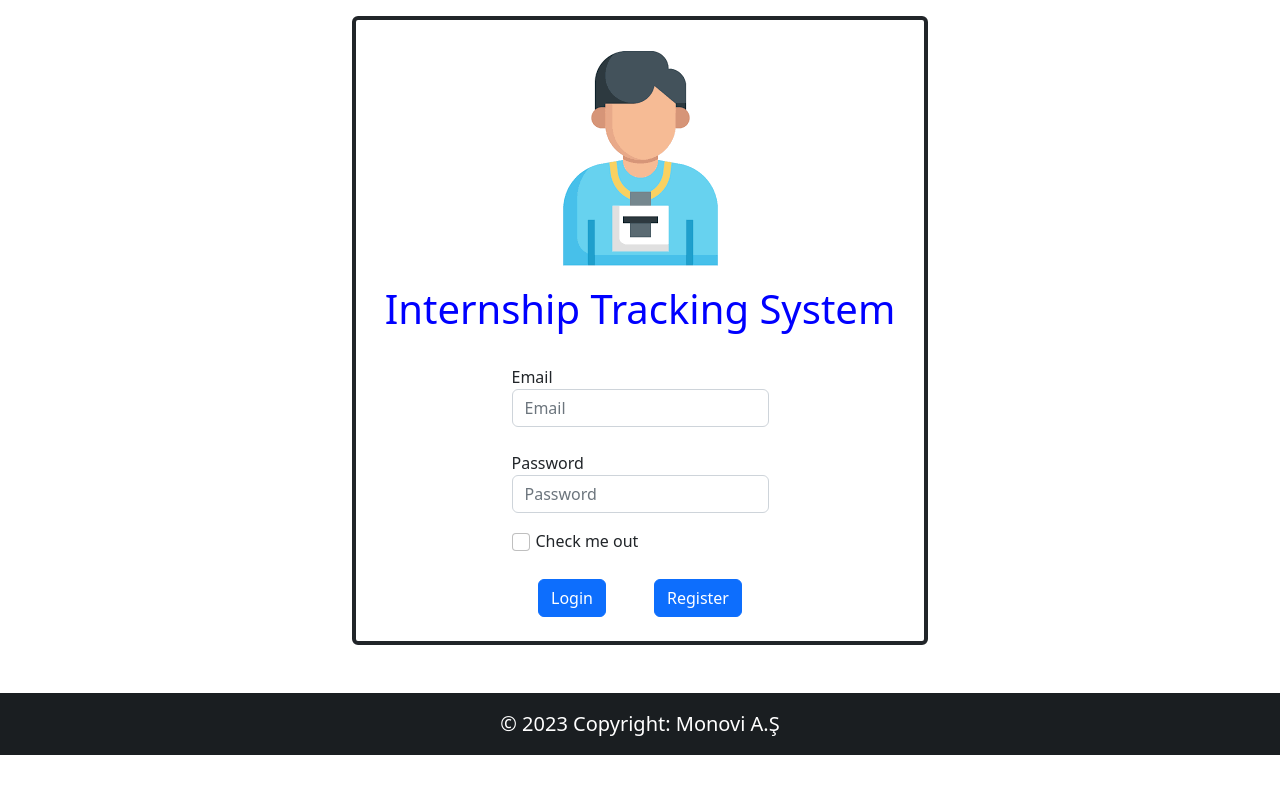
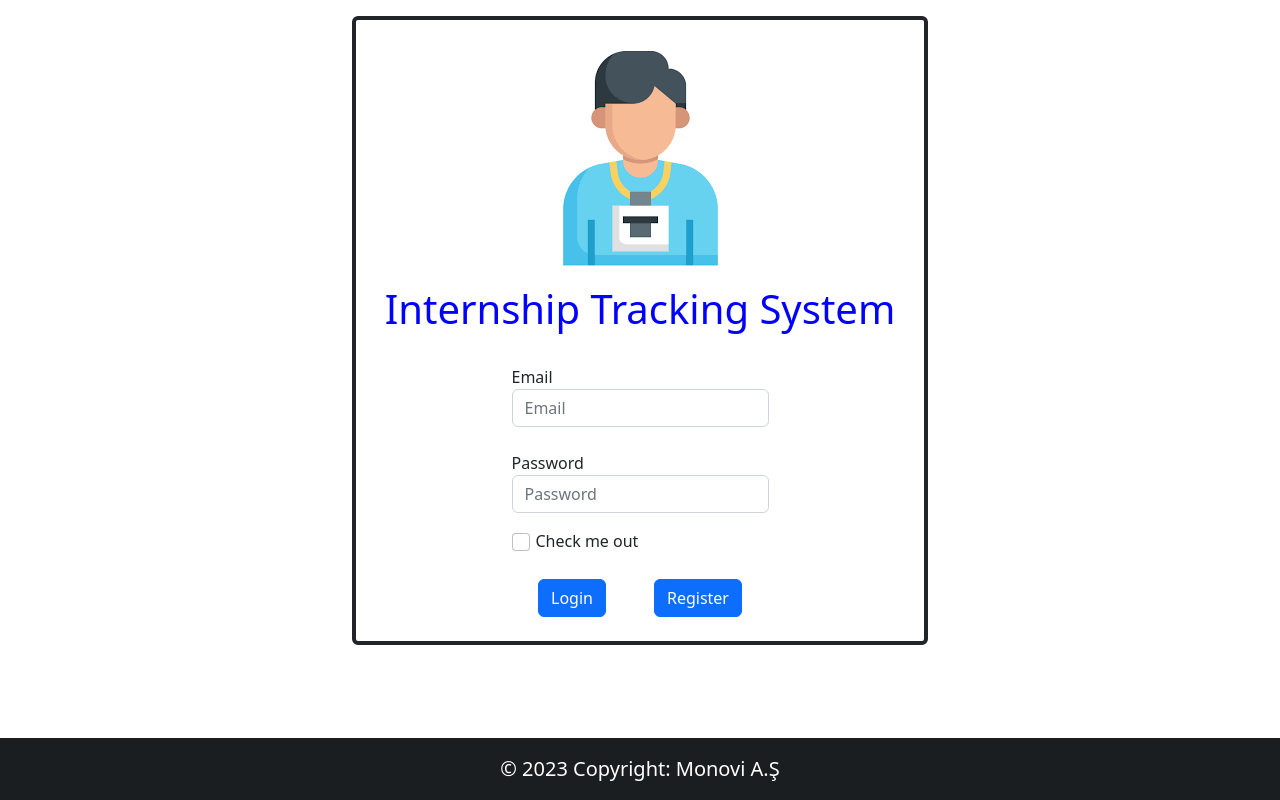
Before and after one commit to YarkinAta00/Intern_tracking_system, a Vue app in the folder deneme/: page / in a window 1280 px wide. Built offline with nearby package versions, Linux system fonts and the light colour scheme.

Commit message:
Footer updated

```diff
--- a/deneme/src/Footer.vue
+++ b/deneme/src/Footer.vue
@@ -6,14 +6,12 @@ export default{
 
 <template>
 
-<footer class="text-white text-center text-lg-start bg-dark">
+<footer class=" footer mt-auto text-white text-center text-lg-start bg-dark">
   <!-- Copyright -->
   <div class="text-center p-3 fs-5" style="background-color: rgba(0, 0, 0, 0.2);">
     © 2023 Copyright:
     <a class="text-white fs-5" href="#" style="text-decoration: none;"> Monovi A.Ş</a>
   </div>
-  <!-- Copyright -->
 </footer>
 
-<!-- End of .container -->
 </template>
```
